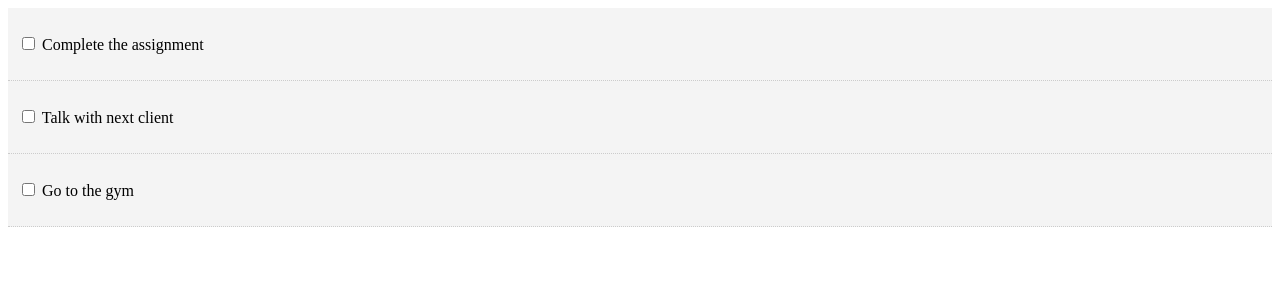
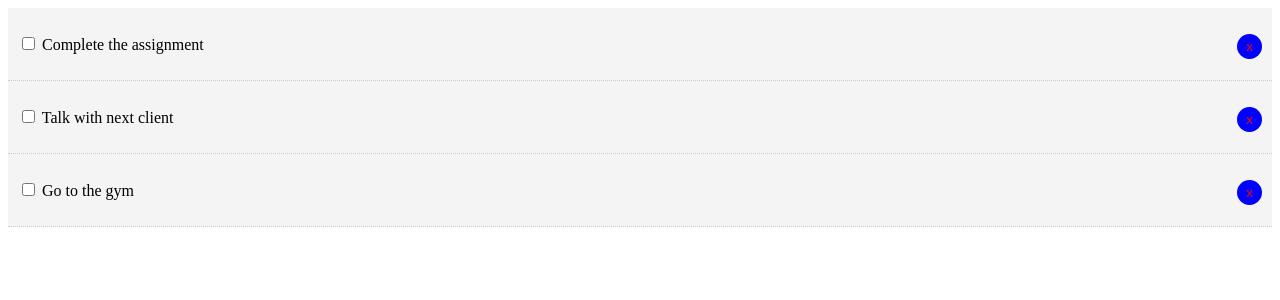
Before and after one commit to shehanp12/To-Do-app, a React (Create React App) app: page / in a window 1280 px wide. Shown: the top 300 px of the page. Built offline with nearby package versions, Linux system fonts and the light colour scheme.

Commit message:
git clone

```diff
--- a/src/App.js
+++ b/src/App.js
@@ -24,9 +24,20 @@ class App extends Component{
         ]
     }
 
-markComplete = (id) =>{
-         console.log(id)
+markComplete = (id) => {
+        this.setState({todos:this.state.todos.map(todo =>{
+            if(todo.id === id){
+                todo.completed =! todo.completed
+            }
+            return todo
+            })});
 }
+
+delTodo = (id) =>{
+        this.setState( )
+
+}
+
 
 
     render(){
@@ -34,7 +45,7 @@ markComplete = (id) =>{
         <div>
         <Todos
             todos={this.state.todos}
-            markComplete={this.markComplete}
+            markComplete={this.markComplete} delTodo={this.delTodo}
         />
         </div>
     )
--- a/src/components/TodoItem.js
+++ b/src/components/TodoItem.js
@@ -26,6 +26,7 @@ class TodoItem extends Component{
           <p>
               <input type="checkbox" onChange={this.props.markComplete.bind(this,id)}/> {' '}
               {title}
+              <button onClick={this.props.delTodo.bind(this,id)} style={btnStyle}>x</button>
           </p>
             </div>
 
@@ -41,4 +42,16 @@ TodoItem.propTypes= {
     todo:PropTypes.object.isRequired
 }
 
+const btnStyle= {
+
+    background:'#0000FF',
+    color:'#FF0000',
+    border:'none',
+    padding:'5px 9px',
+    borderRadius:'50%',
+    cursor:'pointer',
+    float:'right'
+
+}
+
 export  default  TodoItem;
--- a/src/components/Todos.js
+++ b/src/components/Todos.js
@@ -15,6 +15,7 @@ class  Todos extends Component{
             <TodoItem key={todo.id}
                       todo={todo}
                       markComplete={this.props.markComplete}
+                      delTodo={this.props.delTodo}
             />
 
             ));
```
